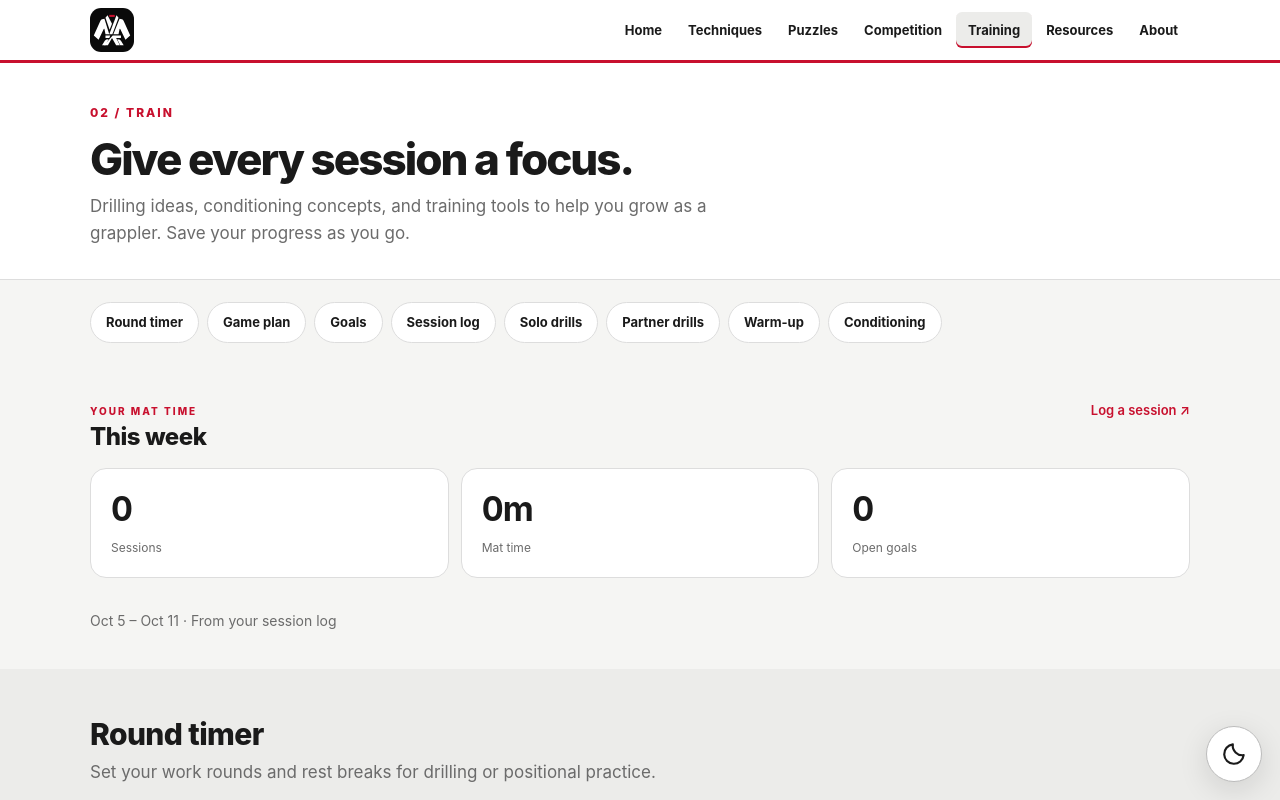
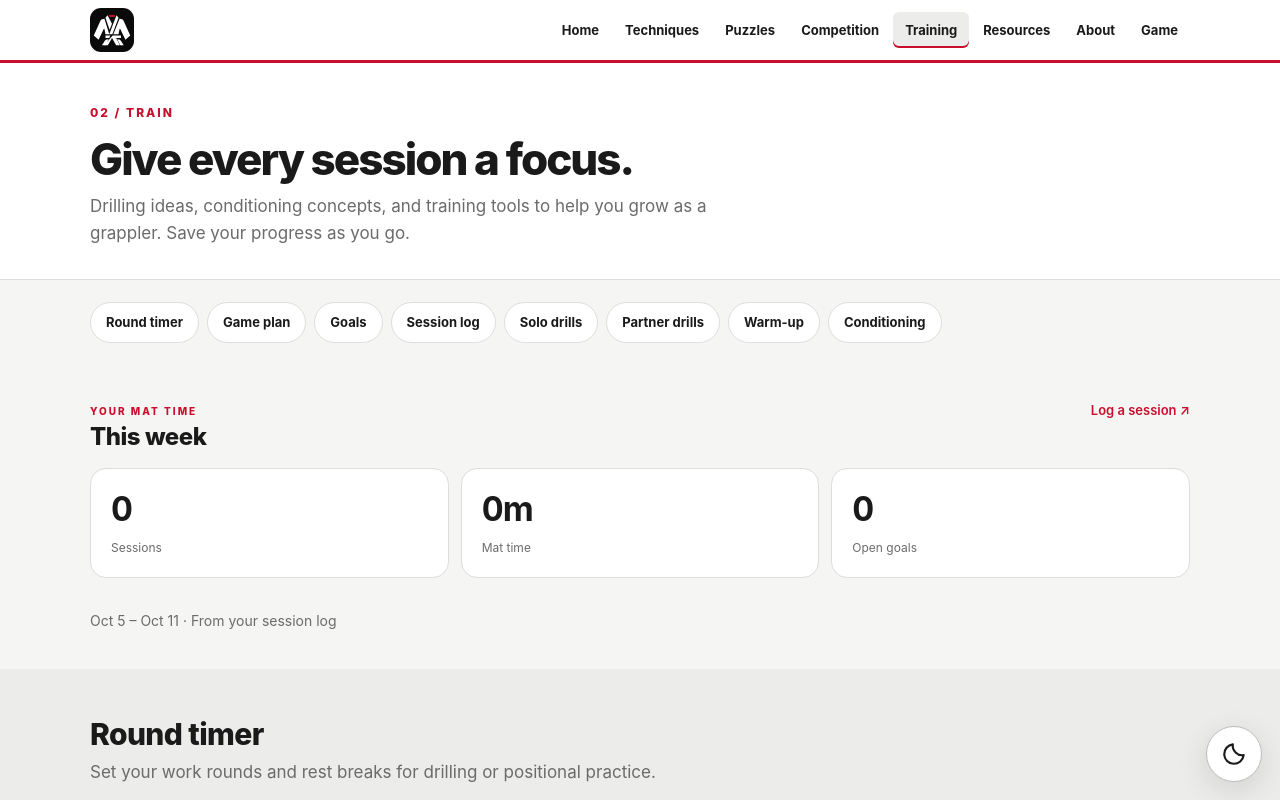
Before and after one commit to shaffergabebjj/BJJ-Connections, a plain HTML site: page training.html in a window 1280 px wide. Shown: the top 800 px of the page. Drawn offline with Linux system fonts and the light colour scheme.

Commit message:
Add Medal Run navigation link

```diff
--- a/training.html
+++ b/training.html
@@ -45,6 +45,7 @@
         <a href="training.html" class="active" aria-current="page">Training</a>
         <a href="resources.html">Resources</a>
         <a href="about.html">About</a>
+        <a href="game/">Game</a>
       </div>
     </nav>
   </div>
```
